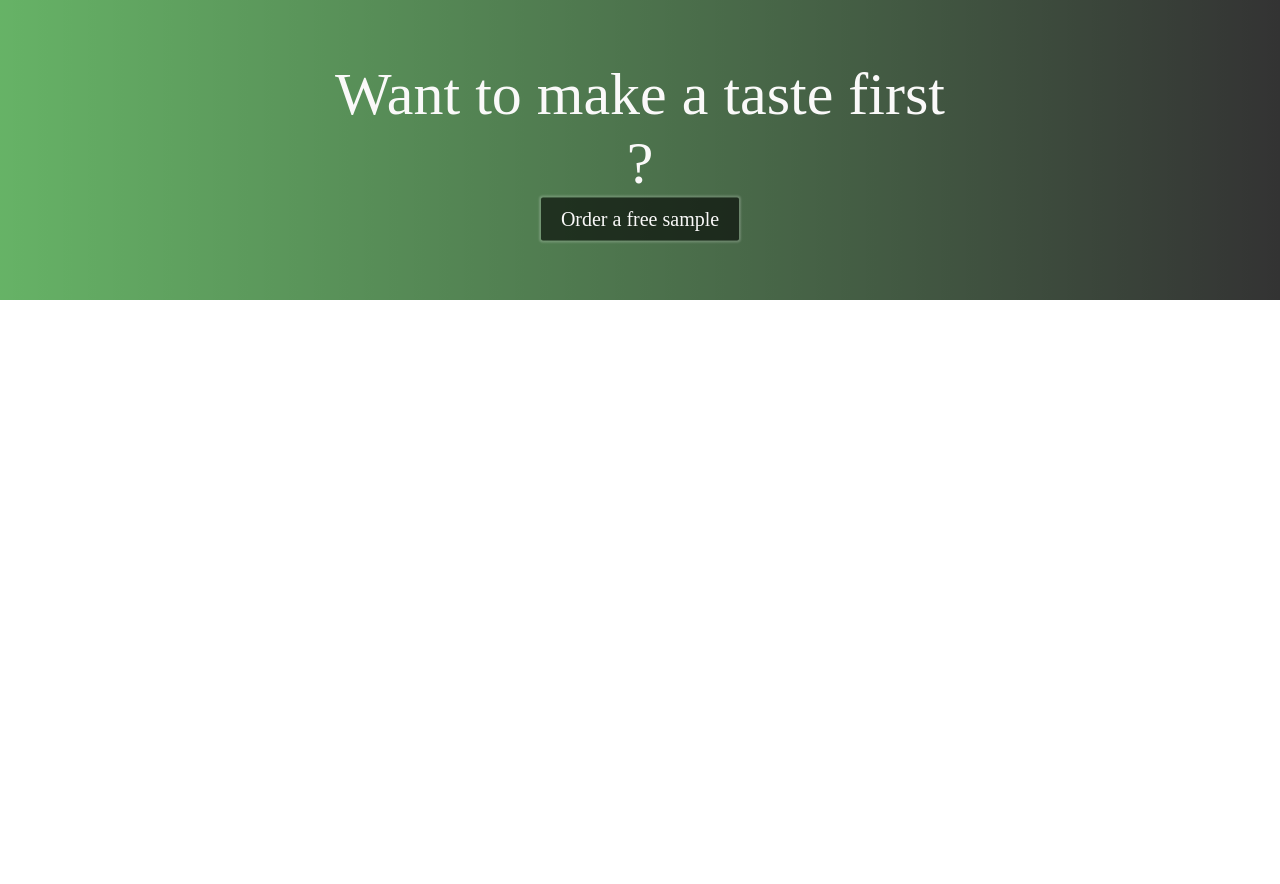
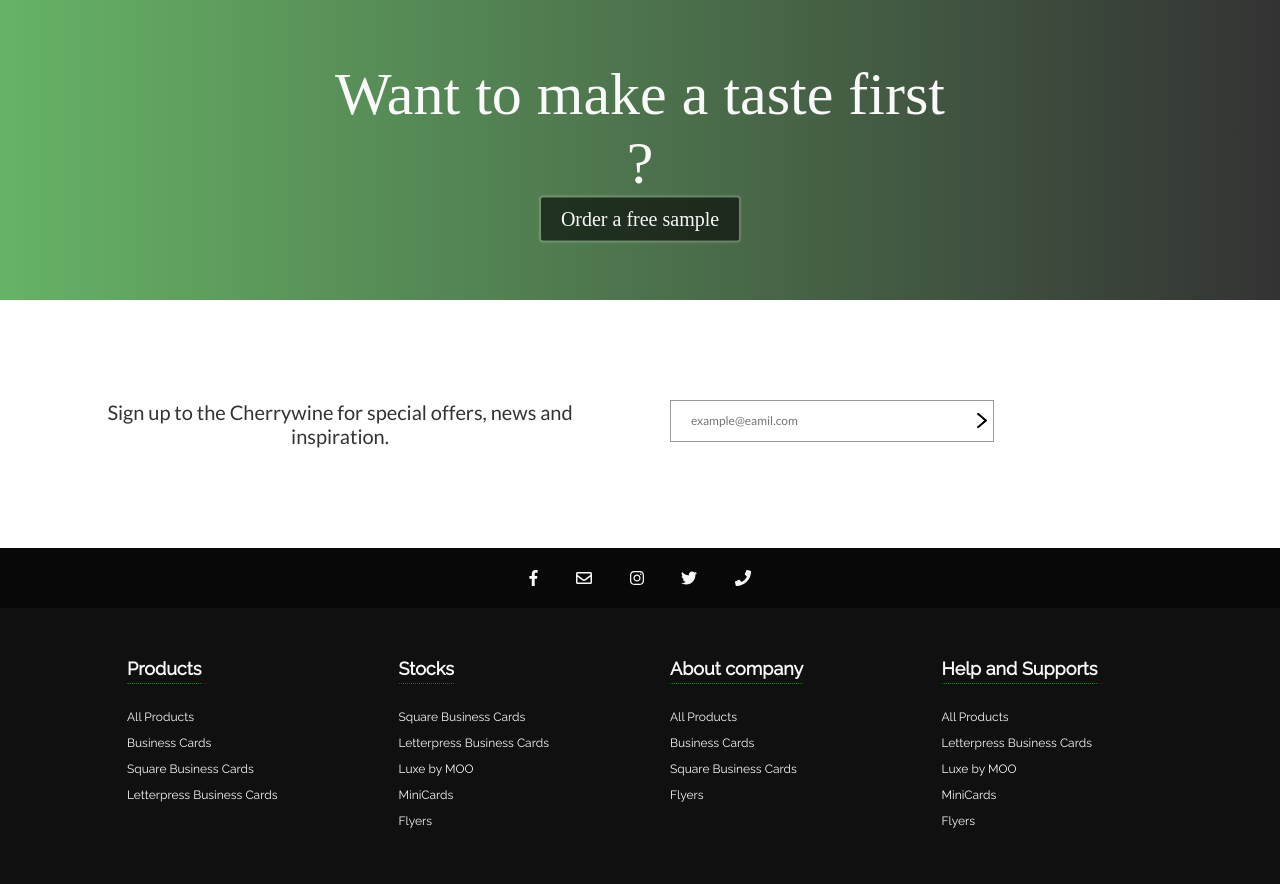
Before and after one commit to webtech-coding/cherry-wine-layout, a website: page index.html in a window 1280 px wide. Shown: the part 2406-3290 px from the top of the page. Before the commit the page ends 2706 px from the top, so only its background shows below. Drawn offline with nearby package versions, Linux system fonts and the light colour scheme.

Commit message:
footer added

```diff
--- a/index.html
+++ b/index.html
@@ -295,7 +295,73 @@
             <button class="sample__content--button">Order a free sample</button>
         </div>
     </section>
+    <section class="contact">
+        <div class="row">
+           <div class="contact__form">
+            <div class="col-1-of-2  contact__form--label">
+                Sign up to the Cherrywine for special offers, news and inspiration.
+            </div>
+            <div class="col-1-of-2">
+                <input type="text" class="contact__form--input" placeholder="example@eamil.com">
+            </div>
+           </div>
+        </div>
+    </section>
+    <section class="social">
+        <div class="row col-sm-12 col-md-12">
+           <span><i class="fab fa-facebook-f"></i></span>
+           <span><i class="far fa-envelope"></i></span>
+           <span><i class="fab fa-instagram"></i></span>
+           <span><i class="fab fa-twitter"></i></span>
+           <span> <i class="fas fa-phone"></i></span>
+        </div>
+    </section>
+    <footer class="footer">
+        <div class="row">
+            <div class="footer__content">
+                    <div class="col-1-of-4">
+                        <h3>Products</h3>
+                           <ul>
+                              <li>  All Products</li>
+                                <li> Business Cards</li>
+                                <li>Square Business Cards</li>
+                                <li>Letterpress Business Cards</li>
 
+                           </ul>
+                    </div>
+                    <div class="col-1-of-4">
+                            <h3>Stocks</h3>
+                            <ul>
+                                <li>Square Business Cards</li>
+                                 <li>Letterpress Business Cards</li>
+                                 <li>Luxe by MOO</li>
+                                 <li>MiniCards</li>
+                                 <li>Flyers</li>
+                            </ul>
+                     </div>
+                     <div class="col-1-of-4">
+                            <h3>About company</h3>
+                            <ul>
+                               <li>  All Products</li>
+                                 <li> Business Cards</li>
+                                 <li>Square Business Cards</li>
+                                 <li>Flyers</li>
+                            </ul>
+                     </div>
+                     <div class="col-1-of-4">
+                            <h3>Help and Supports</h3>
+                            <ul>
+                               <li>  All Products</li>
+                                 <li>Letterpress Business Cards</li>
+                                 <li>Luxe by MOO</li>
+                                 <li>MiniCards</li>
+                                 <li>Flyers</li>
+                            </ul>
+                     </div>
+
+            </div>
+        </div>
+    </footer>
 
 
     <script src="node_modules/jquery/dist/jquery.min.js"></script>
--- /dev/null
+++ b/sass/component/_contact.scss
@@ -0,0 +1,42 @@
+.contact{
+     padding:10rem 0rem;
+
+    &__form{
+
+        &--label{
+            font-weight: 500;
+            font-size: 2rem;
+            text-align: center;
+            color: $grey-dark-1;
+        }
+        &--input{
+            border-radius: none;
+            background-image:url("../img/arrowright.png");
+            background-size: 1rem 1.5rem;
+            background-repeat: no-repeat;
+            background-position: 98%;
+            border-bottom: .1rem solid rgba(0,0,0,.2);
+            height:2.5rem;
+            outline: none;
+            padding: 2rem;
+            border: .1rem solid rgba(0,0,0,.4);
+            width:60%;
+            @include transition;
+            &:focus{
+                border: .1rem solid rgba(red,.4);
+                width: 100%;
+            }
+            &::placeholder{
+                font-family: "Lato";
+                font-size: 1.2rem;
+            }
+
+            @include Responsive(phone){
+                width:100%;
+                margin:0 auto;
+                margin-top:2rem;
+            }
+        }
+
+    }
+}
--- /dev/null
+++ b/sass/component/_footer.scss
@@ -0,0 +1,30 @@
+.footer{
+    background-color:#101010;
+    width: 100%;
+    font-family: "Raleway";
+    font-size: 1.2rem;
+    font-weight: 100;
+    padding:5rem 0rem;
+    &__content{
+        width: 90%;
+        margin: 0 auto;
+        color: $grey-light-1;
+
+        h3{
+            border-bottom: .1rem dotted green;
+            padding-bottom: .4rem;
+            display: inline-block;
+            margin-bottom: 2rem;
+            font-size:1.8rem;
+            font-family: "Raleway";
+        }
+
+        ul{
+            list-style: none;
+            li{
+                padding:.6rem 0rem;
+            }
+        }
+    }
+
+}
--- /dev/null
+++ b/sass/component/_social.scss
@@ -0,0 +1,21 @@
+.social{
+    background-color:#080808;
+    height:6rem;
+    text-align: center;
+    span{
+       line-height: 6rem;
+       font-size: 1.6rem;
+       color: $grey-light-1;
+       text-align: center;
+       @include transition;
+       line-height: 6rem;
+       padding:1.8rem;
+       cursor: pointer;
+
+        &:hover{
+            font-size: 1.7rem;
+            background: red;
+            color:$grey-light-1;
+        }
+    }
+}
--- a/sass/main.scss
+++ b/sass/main.scss
@@ -10,4 +10,7 @@
 @import "component/gallery";
 @import "component/sample";
 @import "component/review";
+@import "component/footer";
+@import "component/social";
+@import "component/contact";
 @import "pages/home";
```
Also changed, not shown: css/main.css, img/arrowright.png (added).
